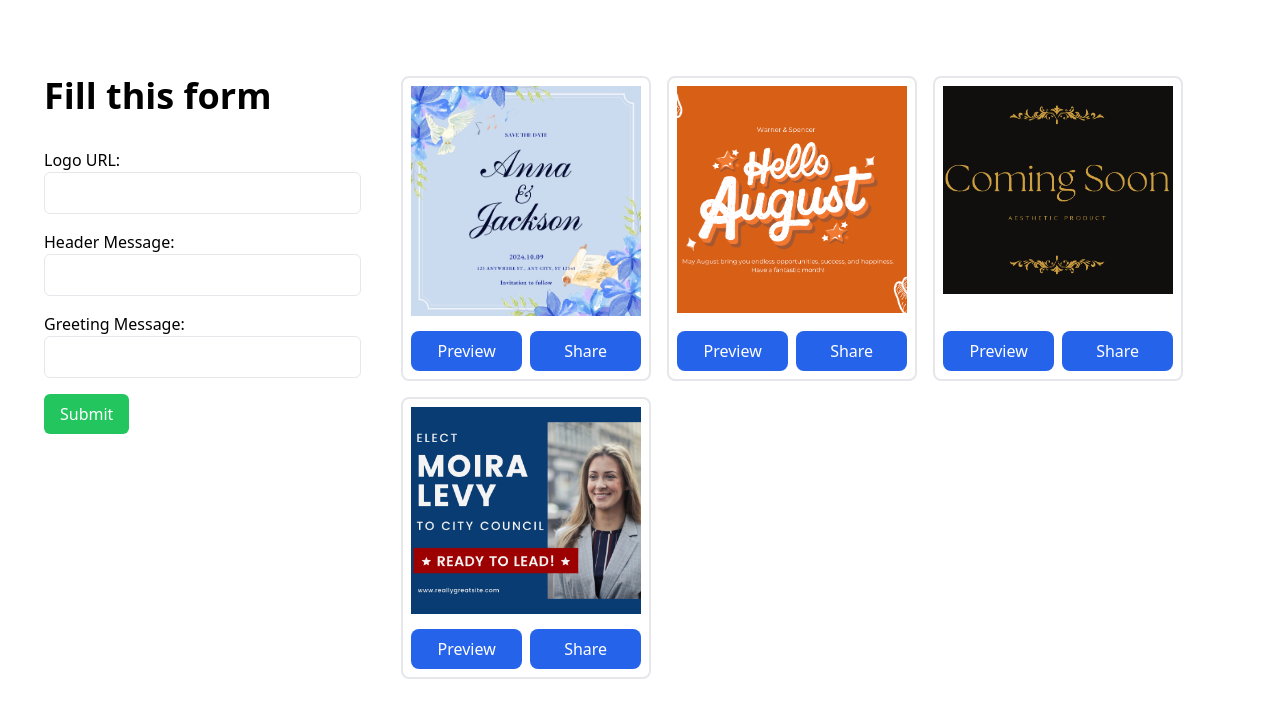
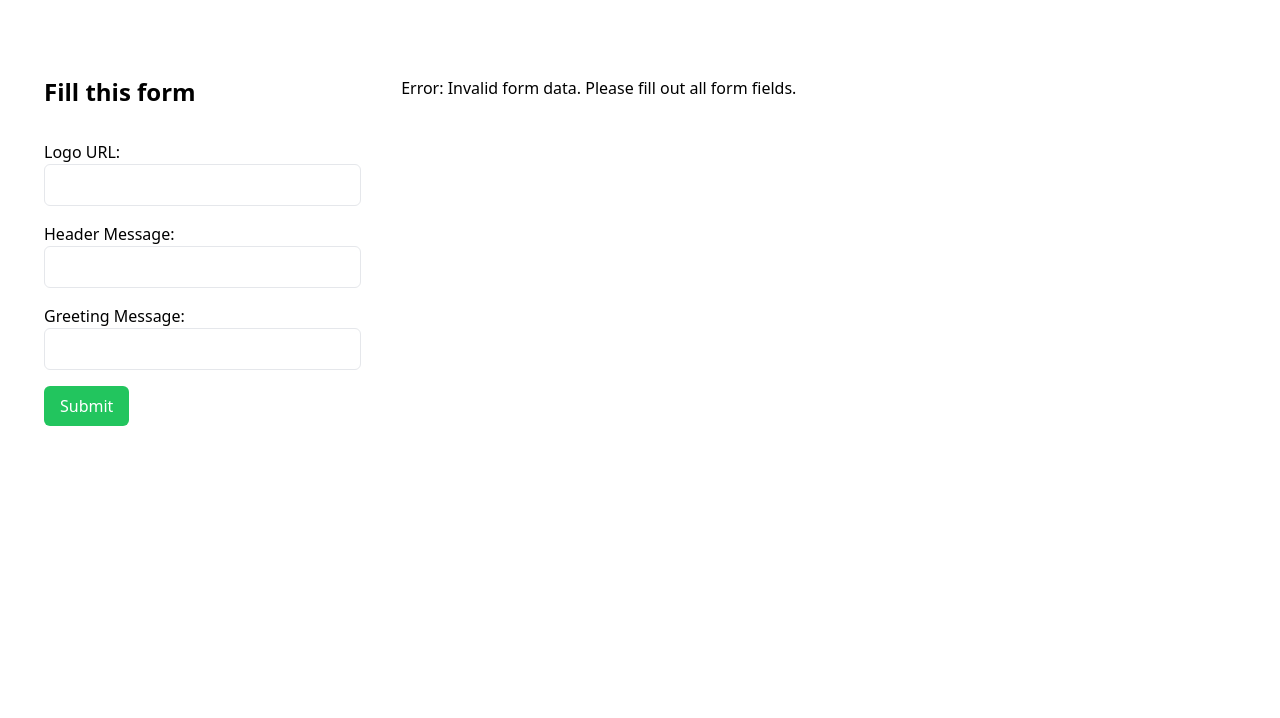
Before and after one commit to FundExpert-Fintech/banner-utility, a Next.js app: page / in a window 1280 px wide. Shown: the top 718 px of the page. Built offline with nearby package versions, Linux system fonts and the light colour scheme.

Commit message:
UI changes

```diff
--- a/src/components/Form.jsx
+++ b/src/components/Form.jsx
@@ -1,8 +1,9 @@
 // components/Form.js
 import React, { useState } from 'react';
 import { useRouter } from 'next/router';
+import { submitFormData } from '@/pages/api/services';
 
-const Form = () => {
+const Form = ({setIsFormDataValid, setGetTemplates}) => {
   const [formData, setFormData] = useState({
     logoUrl: '',
     head: '',
@@ -16,18 +17,46 @@ const Form = () => {
     setFormData((prevData) => ({ ...prevData, [name]: value }));
   };
 
-  const handleSubmit = (e) => {
+  // const handleSubmit = (e) => {
+  //   e.preventDefault();
+
+  //   // Check if any of the form fields are empty before navigating
+  //   if (formData.logoUrl && formData.head && formData.greet) {
+  //     // Redirect to the dynamic route with form data
+  //     router.push({
+  //       pathname: '/templates/[...formData]',
+  //       query: formData, // Pass the form data as query parameters
+  //     });
+  //   } else {
+  //     // Handle the case where some form fields are empty
+  //     console.error('All form fields must be filled');
+  //   }
+  // };
+
+  const response = {
+    message: 'Success',
+    error: [],
+    templates: [
+    '1.png',
+    '2.png',
+    '3.png',
+    '4.png',
+    '1.png',
+    '3.png',
+    ], // will have url to the image
+    count: 15 // Number of url
+  }
+
+  const handleSubmit = async (e) => {
     e.preventDefault();
-
-    // Check if any of the form fields are empty before navigating
+    console.log('formData ------', formData);
     if (formData.logoUrl && formData.head && formData.greet) {
-      // Redirect to the dynamic route with form data
-      router.push({
-        pathname: '/templates/[...formData]',
-        query: formData, // Pass the form data as query parameters
-      });
+      // const response = await submitFormData(formData);
+      // console.log('Data submitted successfully:', response);
+      // setIsFormDataValid(Object.values(formData).every(Boolean));
+      setIsFormDataValid(response.message === 'Success');
+      response.message === 'Success' ?  setGetTemplates(response.templates) : alert('Invalid Input');
     } else {
-      // Handle the case where some form fields are empty
       console.error('All form fields must be filled');
     }
   };
--- a/src/components/Modal.jsx
+++ b/src/components/Modal.jsx
@@ -1,20 +1,22 @@
 import React from "react";
 
-const Modal = ({ isOpen, onClose, children }) => {
+const Modal = ({ isOpen, onClose, selectedImage, children }) => {
   if (!isOpen) return null;
 
   return (
     <div className="fixed inset-0 z-50 overflow-auto bg-black bg-opacity-50 flex items-center justify-center">
       <div className="bg-white p-8 pt-0 max-w-md mx-auto rounded-lg shadow-md">
         <div>
-          <button className="text-gray-500 hover:text-gray-700 float-right text-2xl h-32px my-1 font-semibold" onClick={onClose}>
+          <button className="mr-[-10px] md:mr-[-15px] text-gray-500 hover:text-gray-700 float-right text-2xl h-32px my-1 font-semibold" onClick={onClose}>
             &times;
           </button>
         </div>
         {children}
-        <button className="bg-blue-600 text-white py-2 px-3 mt-3 rounded-lg w-full" onClick={()=>openModal(item)}>
-          Download Image
+      <a href={`/`+selectedImage} download="template-image">
+        <button className="bg-blue-600 text-white py-2 px-3 mt-3 rounded-lg w-full">
+            Download Image
         </button>
+      </a>
       </div>
     </div>
   );
--- a/src/components/TemplateDisplay.jsx
+++ b/src/components/TemplateDisplay.jsx
@@ -1,11 +1,12 @@
 import React from 'react';
+import { WhatsappShareButton, WhatsappIcon, FacebookMessengerIcon, FacebookMessengerShareButton, TwitterShareButton, XIcon } from 'react-share';
 
-const TemplateDisplay = ({ templates }) => {
+const TemplateDisplay = ({ templates, openModal }) => {
   return (
     <>
-      <div className="container mx-auto my-8">
+      <div className="container mx-auto">
         <h2 className="text-2xl font-bold mb-4">Templates</h2>
-        <div className="grid grid-cols-1 md:grid-cols-2 lg:grid-cols-3 gap-4">
+        {/* <div className="grid grid-cols-1 md:grid-cols-2 lg:grid-cols-3 gap-4">
           {templates.map((template, index) => (
             <img
               key={index}
@@ -14,6 +15,29 @@ const TemplateDisplay = ({ templates }) => {
               className="w-full h-auto rounded-md shadow-md"
             />
           ))}
+        </div> */}
+        <div className='flex flex-row flex-wrap gap-4 sm:gap-6 justify-center sm:justify-between'>
+          {templates.map((template, index) => (
+             <div key={index+1} className="w-[250px] border-2 p-2 flex flex-col gap-3 rounded-lg">
+                <div className="h-full">
+                  <img src={template} alt={index} className="object-cover"/>
+                </div>
+                <div className="flex justify-between items-center gap-2 h-[43px]">
+                  <button className="bg-blue-600 text-white py-2 px-3 rounded-lg w-1/2" onClick={()=>openModal(template)}>
+                    Preview
+                  </button>
+                  <div className='flex justify-center items-center gap-3 w-1/2'>
+                      <FacebookMessengerShareButton url={template} quote="Check out this image on Facebook">
+                        <FacebookMessengerIcon size={32} round />
+                      </FacebookMessengerShareButton>
+
+                      <WhatsappShareButton url={template} title="Check out this image on WhatsApp">
+                        <WhatsappIcon size={32} round />
+                      </WhatsappShareButton>
+                  </div>
+                </div>
+              </div>
+          ))}
         </div>
       </div>
     </>
--- /dev/null
+++ b/src/pages/api/services.js
@@ -0,0 +1,10 @@
+import axios from "axios";
+
+export const submitFormData = async (formData) => {
+  try {
+    const response = await axios.post('API URL', formData);
+    return response.data;
+  } catch (error) {
+    throw new Error(`Error submitting data: ${error.message}`);
+  }
+};
--- a/src/pages/index.js
+++ b/src/pages/index.js
@@ -3,10 +3,13 @@ import React from 'react';
 import Form from '../components/Form';
 import Modal from "../components/Modal";
 import {useState} from "react";
+import TemplatesPage from './templates/[...formData]';
 
 const Home = () => {
   const [isModalOpen, setIsModalOpen] = useState(false);
   const [selectedImage, setSelectedImage] = useState('');
+  const [isFormDataValid, setIsFormDataValid] = useState(false);
+  const [getTemplates, setGetTemplates] = useState([]);
 
   const openModal = (item) => {
     console.log('item', item);
@@ -18,48 +21,18 @@ const Home = () => {
     setIsModalOpen(false);
   };
 
-  const cardImgs = [
-    {
-      img: "/1.png"
-    },
-    {
-      img: "/2.png"
-    },
-    {
-      img: "/3.png"
-    },
-    {
-      img: "/4.png"
-    }
-  ]
-
   return (
     <div className="container mx-auto my-8">
       <div className="flex flex-col md:flex-row p-4 md:p-6">
-        <Modal isOpen={isModalOpen} onClose={closeModal}>
-          <img src='1.png' alt="img"/>
-
+        <Modal isOpen={isModalOpen}  onClose={closeModal} selectedImage={selectedImage} >
+          <img src={`/`+selectedImage} alt="img"/>
         </Modal>
         <div className="w-full md:w-[40%] p-3 md:p-5">
-          <h1 className="text-4xl font-bold mb-8">Fill this form</h1>
-          <Form />
+          <h1 className="text-2xl font-bold mb-8">Fill this form</h1>
+          <Form setIsFormDataValid={setIsFormDataValid} setGetTemplates={setGetTemplates} isFormDataValid={isFormDataValid} />
         </div>
-        <div className=" w-full md:w-full p-3 md:p-5 flex flex-row flex-wrap gap-4">
-          {cardImgs.map((item, index) =>
-             <div key={index} className="w-[250px] border-2 p-2 flex flex-col gap-3 rounded-lg">
-                <div className="h-full">
-                  <img src={item.img} alt={index} className="object-cover"/>
-                </div>
-                <div className="flex justify-between items-center gap-2 h-[43px]">
-                  <button className="bg-blue-600 text-white py-2 px-3 rounded-lg w-full" onClick={()=>openModal(item)}>
-                    Preview
-                  </button>
-                  <button className="bg-blue-600 text-white py-2 px-3 rounded-lg w-full">
-                    Share
-                  </button>
-                </div>
-              </div>
-            )}
+        <div className=" w-full md:w-full p-3 md:p-5">
+            <TemplatesPage setIsFormDataValid={setIsFormDataValid} getTemplates={getTemplates} isFormDataValid={isFormDataValid} setSelectedImage={setSelectedImage}  openModal={openModal}/>
         </div>
       </div>
     </div>
--- a/src/pages/templates/[...formData].js
+++ b/src/pages/templates/[...formData].js
@@ -1,26 +1,26 @@
-// pages/templates/[...formData].js
 import React from 'react';
 import { useRouter } from 'next/router';
 import TemplateDisplay from '../../components/TemplateDisplay';
 
-const TemplatesPage = () => {
-  const router = useRouter();
-  const { formData } = router.query;
-  console.log('formData- - -', formData);
+const TemplatesPage = ({isFormDataValid, getTemplates, openModal}) => {
+  // const router = useRouter();
+  // const { formData } = router.query;
   // Check if formData exists and is not empty
-  const isFormDataValid = formData && formData.length === 3 && formData.every(Boolean);
+  // const isFormDataValid = formData && formData.length === 3 && formData.every(Boolean);
+
+  console.log('isFormDataValid ---', isFormDataValid);
 
   // Mock templates for demonstration purposes
-  const templates = [
-    'https://example.com/template1.jpg',
-    'https://example.com/template2.jpg',
-    'https://example.com/template3.jpg',
-  ];
+  // const templates = [
+  //   'https://example.com/template1.jpg',
+  //   'https://example.com/template2.jpg',
+  //   'https://example.com/template3.jpg',
+  // ];
 
   return (
     <div>
       {isFormDataValid ? (
-        <TemplateDisplay templates={templates} />
+        <TemplateDisplay templates={getTemplates} openModal={openModal} />
       ) : (
         <p>Error: Invalid form data. Please fill out all form fields.</p>
       )}
```
